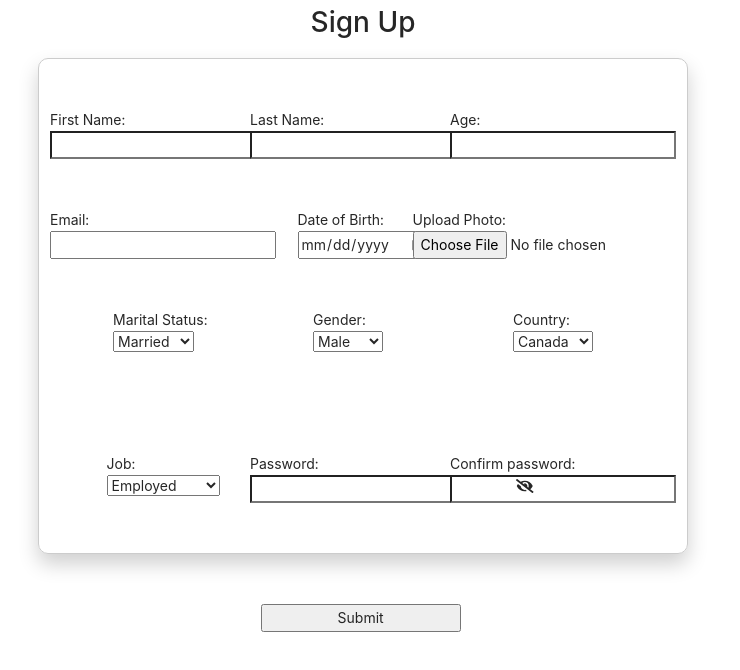
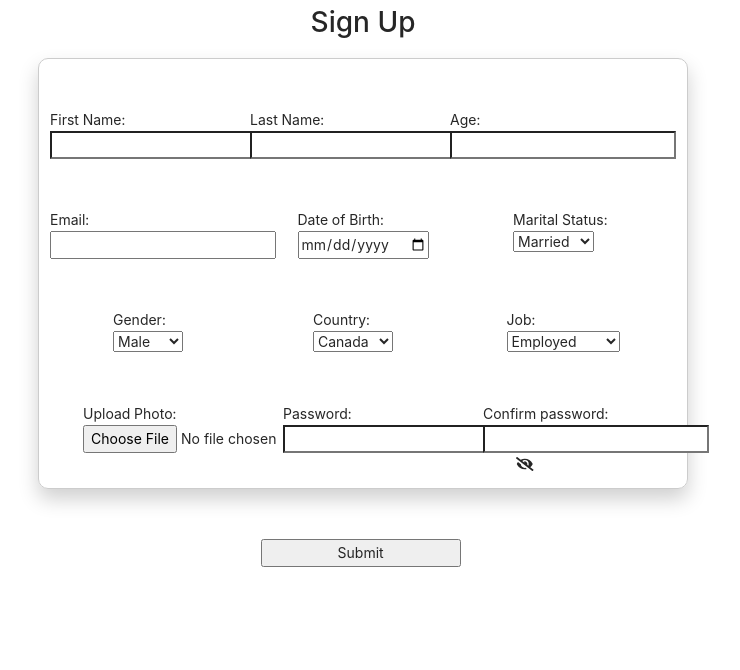
Before and after one commit to OkemmaduNancy/ReactJS, a React (Create React App) app: page /sign-up in a window 1280 px wide. Shown: the top 670 px of the page, without its empty margins (277-1017 px from the left). Built offline with nearby package versions, Linux system fonts and the light colour scheme.

Commit message:
modified files committed

```diff
--- a/src/Component/Card.js
+++ b/src/Component/Card.js
@@ -17,9 +17,7 @@ const Card = ({ imageUrl, description, id, card_button }) => {
       const data = await result.json()
       message.success({
         content: "Product Deleted Succesfully",
-        style: {
-          marginTop: '10vh',
-        },
+
       });
     }
     catch (error) {
--- a/src/Component/Constant.js
+++ b/src/Component/Constant.js
@@ -14,7 +14,7 @@ export const INPUTS_FIELDS = [
     { label: "Age:", name: "age", type: "number" },
     { label: "Email:", name: "email", type: "email" },
     { label: "Date of Birth:", name: " date of birth", type: "date" },
-    { label: "Upload Photo:", name: "upload photo", type: "file" },
+    // { label: "Upload Photo:", name: "upload photo", type: "file" },
     {
         label: "Marital Status:", name: "marital Status:", type: "select", options: ["Married", "Single", "Engaged"]
     },
--- a/src/Component/Nav/RightNav.js
+++ b/src/Component/Nav/RightNav.js
@@ -60,7 +60,7 @@ const RightNav = ({ open }) => {
     <Ul open={open} className="right_header">
           <h3 className="docs">DOCS</h3>
           <h3 className="pres">Presentation</h3>
-          <button className="signIn" type="submit" >Sing In</button>
+      <button className="signIn" type="submit" >Sign Up</button>
           <button className="logIn" type="submit">Log In</button>
     </Ul>
   );
--- a/src/Component/ProductDetails.module.css
+++ b/src/Component/ProductDetails.module.css
@@ -3,6 +3,12 @@
     align-items: center;
     justify-content: space-around;
 
+ }
+ @media only screen and (max-width: 800px){
+     .product{
+         display: grid;
+
+     }
  }
  .product img{
     width: 350px;
--- a/src/Component/SignUp.js
+++ b/src/Component/SignUp.js
@@ -65,12 +65,16 @@ const Sign = () => {
             }
           </div>
           )}
-          <div className={classes.signUp_form}>
+          <div className={classes.file}>
+            Upload Photo:
+            <input name="upload_photo" onChange={handleInputChange} type="file" />
+          </div>
+          <div className={classes.password}>
             Password:
             <input name="password" onChange={handleInputChange} type={passwordShown ? "text" : "password"} />
             <i onClick={() => setPasswordShown(!passwordShown)}>{passwordShown ? eye : eyeSlash}</i>
           </div>
-          <div className={classes.signUp_form}>
+          <div className={classes.passwordConfirm}>
             Confirm password:
             <input name="Comfirmpassword" onChange={passwordConfirm} type={passwordShown ? "text" : "password"} />
             <sub>{isConfirmPwd}</sub>
--- a/src/Component/SignUp.module.css
+++ b/src/Component/SignUp.module.css
@@ -21,6 +21,20 @@
 .signUp{
     text-align: center;
 }
+.file{
+    margin-bottom: 35px;
+    margin-left: 20px;
+}
+.password{
+    margin-bottom: 35px;
+    margin-left: 20px;
+
+}
+.passwordConfirm{
+    margin-bottom: 35px;
+    margin-left: 20px;
+
+}
 .signUp_button{
     margin-bottom: 40px;
     width: 200px;
--- a/src/Component/Store.module.css
+++ b/src/Component/Store.module.css
@@ -3,6 +3,7 @@
   justify-content: center;
   background-color: rgb(230, 229, 229);
 }
+
 
 .siteInput {
   width: 350px;
@@ -32,3 +33,9 @@
   grid-template-columns: 400px 400px 400px;
   background-color: rgb(230, 229, 229);
 }
+@media only screen and (max-width: 800px){
+  .Card{
+    justify-content: center;
+    grid-template-columns: 400px;
+}
+  }
```
